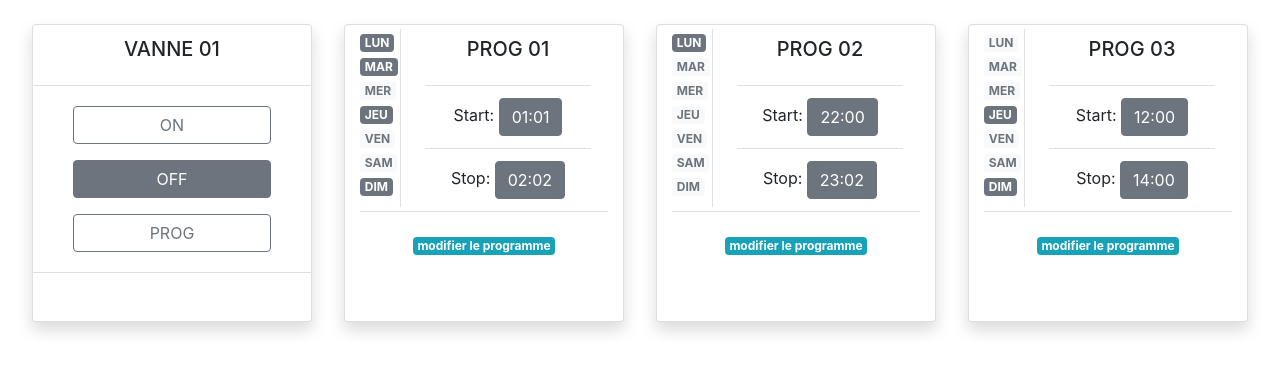
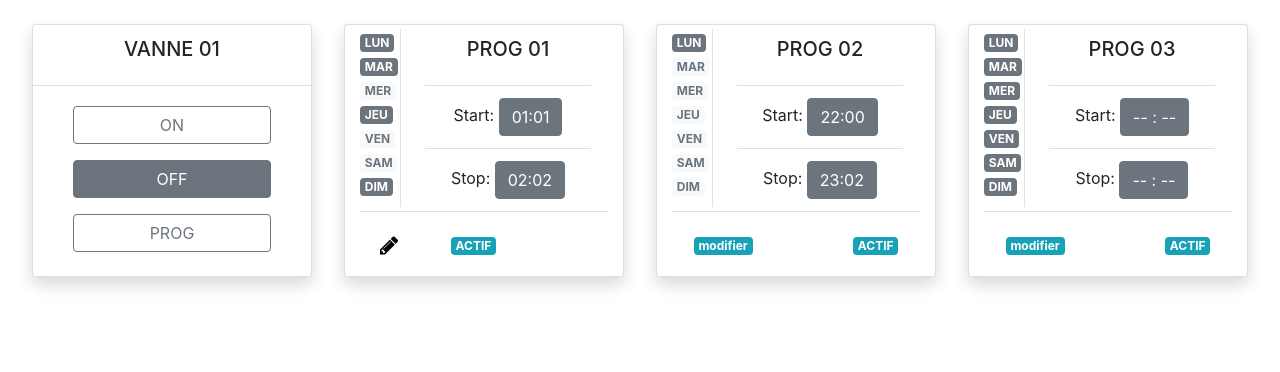
Before and after one commit to marcram99/projet_rainmaker_old, a Flask app: page / in a window 1280 px wide. Shown: the part 94-466 px from the top of the page. Run offline with Flask 2, Linux system fonts and the light colour scheme; some libraries are stand-ins or nearby versions.

Commit message:
stable working version

```diff
--- a/appli/main.py
+++ b/appli/main.py
@@ -1,8 +1,11 @@
 from flask import Flask, redirect, render_template, request, url_for
+
 import datetime as d
 import json
 
+
 app = Flask(__name__)
+
 
 from .rainmaker import Vanne, Program
 
@@ -57,7 +60,6 @@
             return json.dumps({'retour':'commande prog validée'})
         if params['command'] == 'update':
             return v1.infos()
-
     return render_template('main.html')
 
 @app.route('/modif/<prog>', methods=['POST', 'GET'])
@@ -67,27 +69,23 @@
               'prog02': p2,
               'prog03': p3}
     if request.method == 'POST':
+        params = request.form.to_dict()
         print(params)
-        params = request.form.to_dict()
         if params['command'] == 'modif':
+            prog = p_dict[params['prog'][-6:]]
             start_h = (int(params['start'][:2]))
             start_m = (int(params['start'][3:5]))
             stop_h = (int(params['stop'][:2]))
             stop_m = (int(params['stop'][3:5]))
-            start = d.time(start_h, start_m)
-            stop = d.time(stop_h, stop_m)
-            prog = p_dict[params['prog'][-6:]]
-            prog.start = start
-            prog.stop = stop
+            prog.start = d.time(start_h, start_m)
+            prog.stop = d.time(stop_h, stop_m)
             for jours in week:
                 period = 'period[{}]'.format(jours)
-                if(params[period]):
+                if(params[period] =='true'):
                     prog.period[jours] = True
                 else:
                     prog.period[jours] = False
             return json.dumps({'retour':'ok'})
-
-
     start = p_dict[prog].start
     stop = p_dict[prog].stop
     period = p_dict[prog].period
--- a/appli/static/scripts/modif.js
+++ b/appli/static/scripts/modif.js
@@ -1,5 +1,6 @@
 var actif = 'badge badge-secondary mr-2'
 var inactif = 'badge badge-light mr-2'
+
 var start = document.getElementById('start')
 var stop = document.getElementById('stop')
 var lundi = document.getElementById('lundi')
@@ -9,6 +10,7 @@
 var vendredi = document.getElementById('vendredi')
 var samedi = document.getElementById('samedi')
 var dimanche = document.getElementById('dimanche')
+
 var week = [lundi, mardi, mercredi, jeudi, vendredi, samedi, dimanche]
 var period = {'lundi':true,
               'mardi':true,
@@ -80,7 +82,7 @@
     }
     if (res[0]){
         console.log('paramètres du programme ok')
-        console.log(window.location.href[-1])
+        console.log(window.location.href)
         prog = window.location.href
         $.post(window.location.href,
             {'command':'modif',
--- a/appli/templates/base.html
+++ b/appli/templates/base.html
@@ -2,6 +2,7 @@
 <html>
     <head>
         <meta charset="utf-8">
+
         <meta name="viewport" content = "width=device-width, initial-scale=1.0">
         <link rel="stylesheet" media="screen" href = "{{ url_for('static', filename='bootstrap/bootstrap.min.css') }}">
         <link rel="stylesheet" href="https://cdnjs.cloudflare.com/ajax/libs/font-awesome/4.7.0/css/font-awesome.min.css">
@@ -10,6 +11,7 @@
         <script src="{{ url_for('static', filename='bootstrap/bootstrap.min.js') }}"></script>
         <link rel="icon" href="{{ url_for('static', filename='images/LogoFeuille.png') }}" />
         <title>Rainmaker</title>
+
     </head>
     <body>
         {% block menu %}
--- a/appli/templates/main.html
+++ b/appli/templates/main.html
@@ -15,9 +15,6 @@
                 <button id="v1_on" class="btn btn-outline-secondary col-10 m-2 " >ON</button>
                 <button id="v1_off" class="btn btn-secondary col-10 m-2" >OFF</button>
                 <button id="v1_prog" class="btn btn-outline-secondary col-10 m-2" >PROG</button>
-            </li>
-            <li id="ajout" class="list-group-item">
-                <a href="{{ url_for('modif',prog='prog')}}" class="badge badge-info ">ajouter un programme</a>
             </li>
         </ul>
     </div>
@@ -50,8 +47,9 @@
                 </ul>
             </div>
         </div>
-        <div class="card-body text-center border-top">
-            <a id="mod_p1" href="{{ url_for('modif',prog='prog01') }}" class="badge badge-info ">modifier le programme</a>
+        <div class="card-body  border-top">
+            <a id="mod_p1" href="{{ url_for('modif',prog='prog01') }}" class="fa fa-pencil fa-lg" style="color:black;"></a>
+            <a id="act_p1" href="#" class="badge badge-info ml-5">ACTIF</a>
         </div>
     </div>
     <!--------------------------- prog card 2 ----------------------------->
@@ -83,7 +81,8 @@
             </div>
         </div>
         <div class="card-body text-center border-top">
-            <a href="{{ url_for('modif',prog='prog02') }}" class="badge badge-info ">modifier le programme</a>
+            <a id="mod_p2" href="{{ url_for('modif',prog='prog02') }}" class="badge badge-info mr-5">modifier</a>
+            <a id="act_p2" href="#" class="badge badge-info ml-5">ACTIF</a>
         </div>
     </div>
     <!--------------------------- prog card 3 ----------------------------->
@@ -115,7 +114,8 @@
             </div>
         </div>
         <div class="card-body text-center border-top">
-            <a href="{{ url_for('modif',prog='prog03') }}" class="badge badge-info ">modifier le programme</a>
+            <a id="mod_p3" href="{{ url_for('modif',prog='prog03') }}" class="badge badge-info mr-5">modifier</a>
+            <a id="act_p3" href="#" class="badge badge-info ml-5">ACTIF</a>
         </div>
     </div>
 </div>
--- a/appli/templates/modif.html
+++ b/appli/templates/modif.html
@@ -57,6 +57,5 @@
       </div>
     </div>
   </div>
-<script src="{
-  { url_for('static', filename='scripts/modif.js') }}"></script>
+<script src="{{ url_for('static', filename='scripts/modif.js') }}"></script>
 {% endblock %}
```
